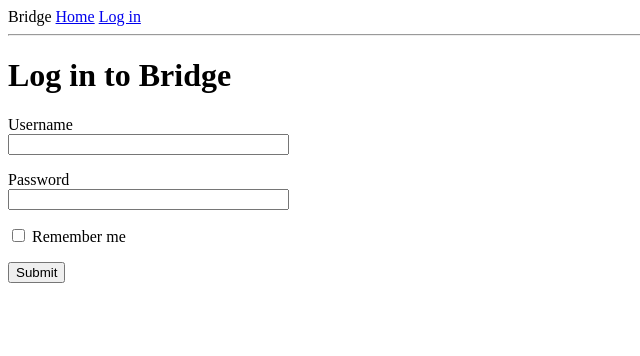
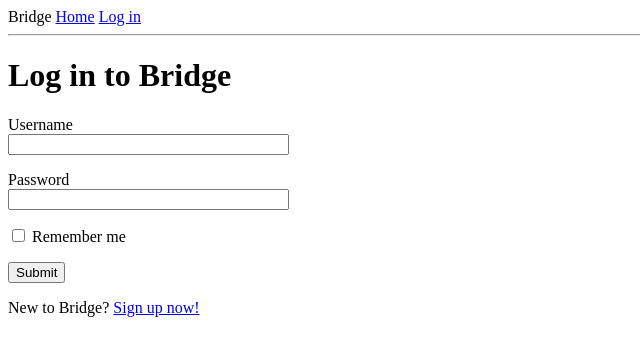
Before and after one commit to pobudzey/bridge, a Flask app: template app/templates/login.html in a window 1280 px wide. Shown: the top 356 px of the page, without its empty margins (0-640 px from the left). Run offline with Flask 2, Linux system fonts and the light colour scheme; the template is opened without the code that fills it: most values are stand-ins (such as "Sample title", 1, 10 or a date in 2020); form fields are guessed from the names that the template uses; parts of the project's set-up code (start-up, migrations or seed data) failed here and were passed over.

Commit message:
Added a sign up button to the login page #23

```diff
--- a/app/templates/login.html
+++ b/app/templates/login.html
@@ -20,5 +20,6 @@
 		</p>
 		<p>{{ form.remember_me() }} {{ form.remember_me.label }}</p>
 		<p>{{ form.submit() }}</p>
+		<p>New to Bridge? <a href="{{ url_for('register') }}">Sign up now!</a></p>
 	</form>
 {% endblock %}
```
